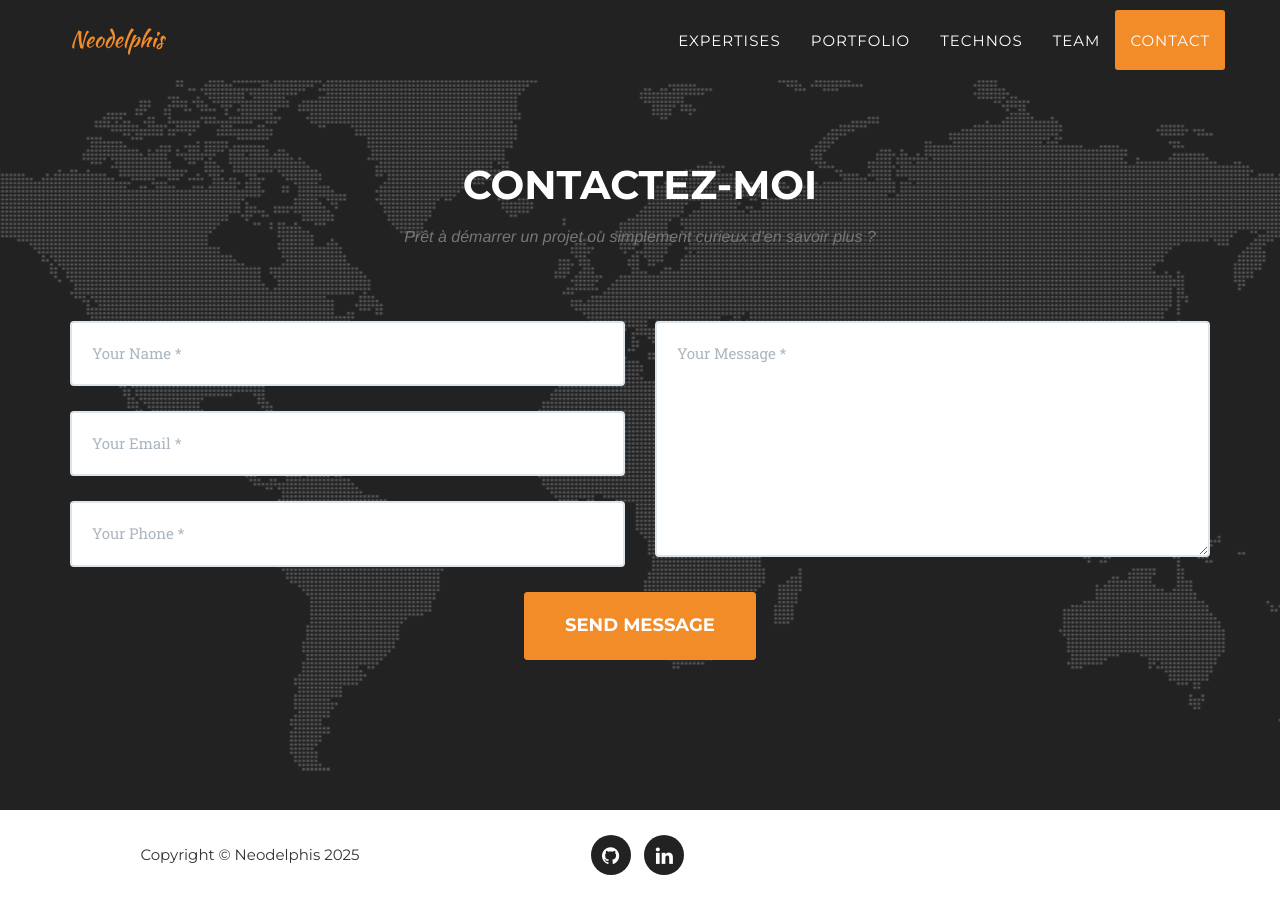
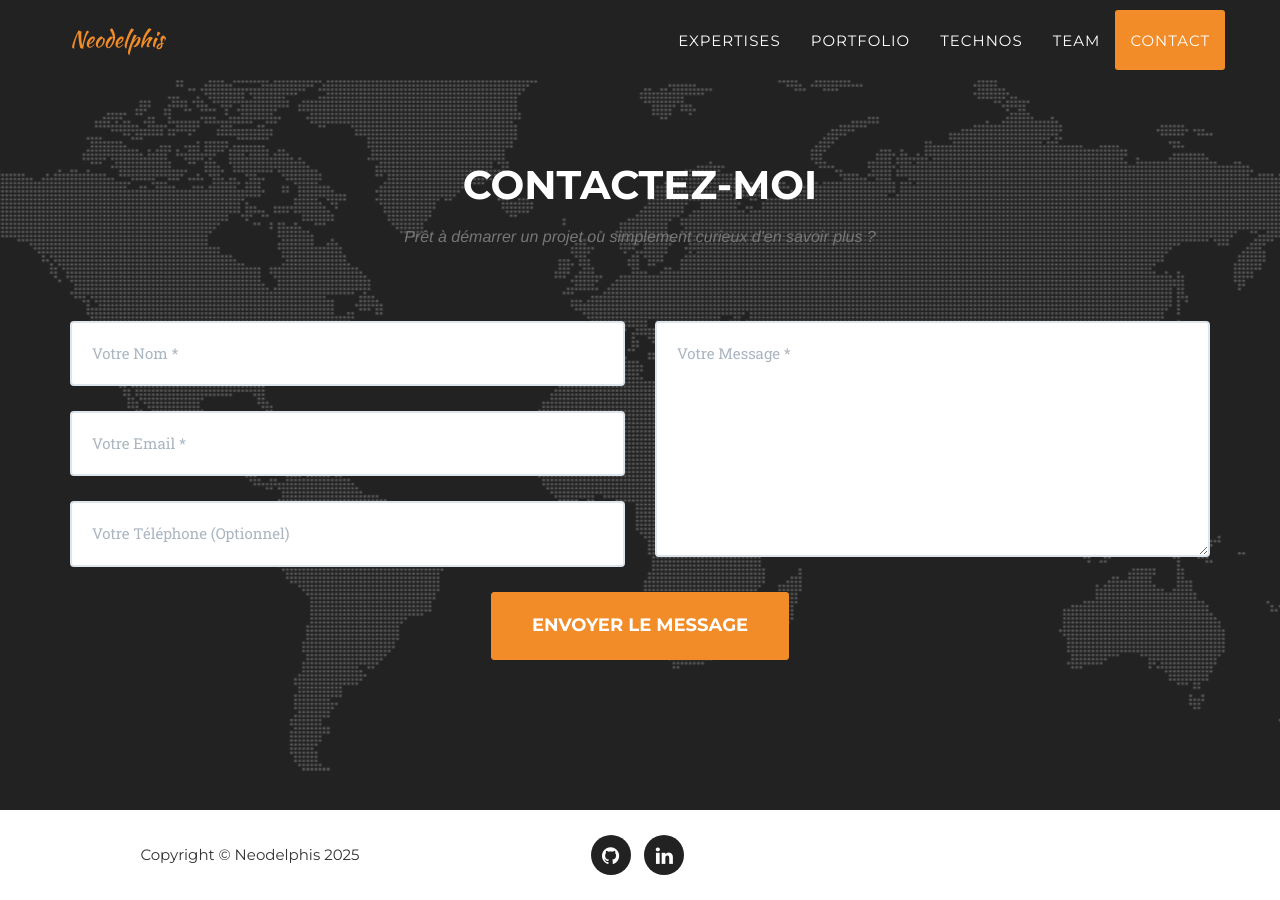
Before and after one commit to neodelphis/website, a Jekyll site: the page built from index.html, in a window 1280 px wide and 900 px high, scrolled down 5072 px. Built offline with Jekyll 4.4.1, drawn with Linux system fonts in a browser that asks for light colours; some web fonts are replaced.

Commit message:
formulaire soumission mail

```diff
--- a/_includes/contact.html
+++ b/_includes/contact.html
@@ -8,32 +8,28 @@
             </div>
             <div class="row">
                 <div class="col-lg-12">
-                    <form name="sentMessage" id="contactForm" novalidate>
+                    <form action="https://formspree.io/f/xqabrwpj" method="POST" id="contactForm">
                         <div class="row">
                             <div class="col-md-6">
-                                <div class="control-group form-group">
-                                    <input type="text" class="form-control" placeholder="Your Name *" id="name" required data-validation-required-message="Please enter your name.">
-                                    <p class="help-block text-danger"></p>
+                                <div class="form-group">
+                                    <!-- 2. L'attribut 'name' est essentiel pour que le formulaire fonctionne -->
+                                    <input type="text" name="name" class="form-control" placeholder="Votre Nom *" id="name" required>
                                 </div>
-                                <div class="control-group form-group">
-                                    <input type="email" class="form-control" placeholder="Your Email *" id="email" required data-validation-required-message="Please enter your email address.">
-                                    <p class="help-block text-danger"></p>
+                                <div class="form-group">
+                                    <input type="email" name="email" class="form-control" placeholder="Votre Email *" id="email" required>
                                 </div>
-                                <div class="control-group form-group">
-                                    <input type="tel" class="form-control" placeholder="Your Phone *" id="phone" required data-validation-required-message="Please enter your phone number.">
-                                    <p class="help-block text-danger"></p>
+                                <div class="form-group">
+                                    <input type="tel" name="phone" class="form-control" placeholder="Votre Téléphone (Optionnel)" id="phone">
                                 </div>
                             </div>
                             <div class="col-md-6">
-                                <div class="control-group form-group">
-                                    <textarea class="form-control" placeholder="Your Message *" id="message" required data-validation-required-message="Please enter a message."></textarea>
-                                    <p class="help-block text-danger"></p>
+                                <div class="form-group">
+                                    <textarea name="message" class="form-control" placeholder="Votre Message *" id="message" required></textarea>
                                 </div>
                             </div>
                             <div class="clearfix"></div>
                             <div class="col-lg-12 text-center">
-                                <div id="success"></div>
-                                <button type="submit" class="btn btn-xl">Send Message</button>
+                                <button type="submit" class="btn btn-xl">Envoyer le Message</button>
                             </div>
                         </div>
                     </form>
--- a/_includes/js.html
+++ b/_includes/js.html
@@ -9,9 +9,5 @@
     <script src="{{ "/js/classie.js" | prepend: site.baseurl }}"></script>
     <script src="{{ "/js/cbpAnimatedHeader.js" | prepend: site.baseurl }}"></script>
 
-    <!-- Contact Form JavaScript -->
-    <script src="{{ "/js/jqBootstrapValidation.js" | prepend: site.baseurl }}"></script>
-    <script src="{{ "/js/contact_me.js" | prepend: site.baseurl }}"></script>
-
     <!-- Custom Theme JavaScript -->
     <script src="{{ "/js/agency.js" | prepend: site.baseurl }}"></script>
--- a/docker-compose.prod.yml
+++ b/docker-compose.prod.yml
@@ -1,5 +1,3 @@
-version: '3.8'
-
 services:
   website:
     # Construit l'image en utilisant le Dockerfile à la racine du projet.
```
